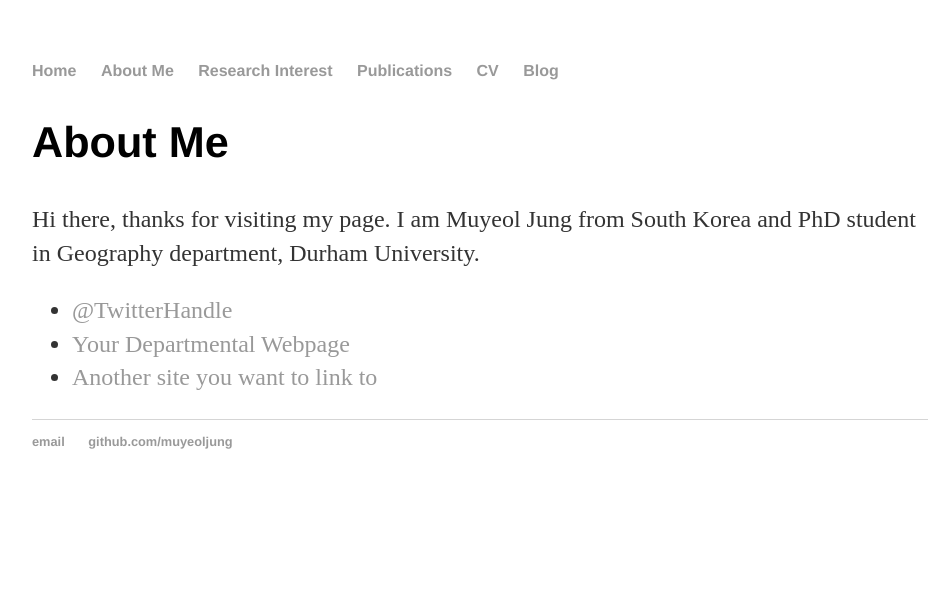
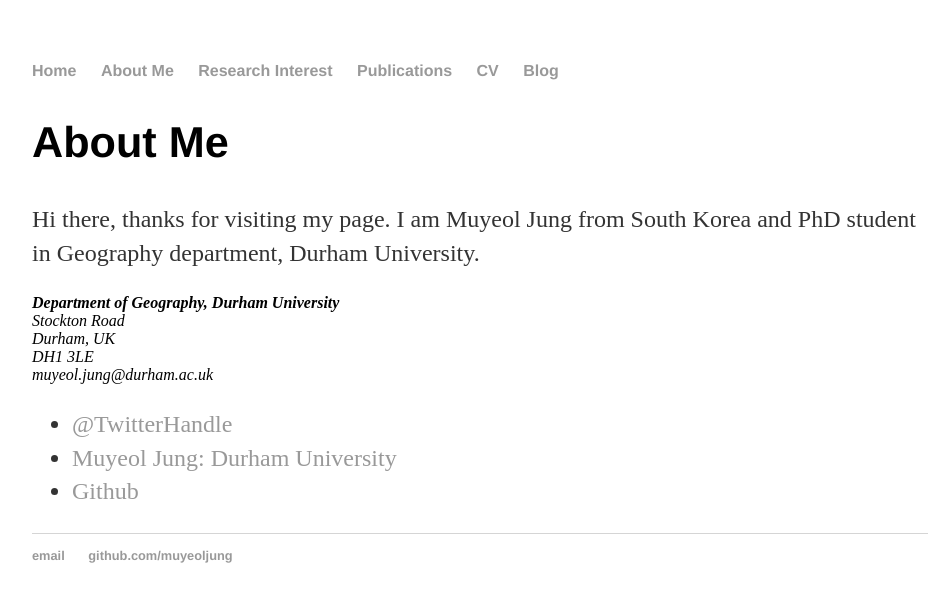
Before and after one commit to muyeoljung/muyeoljung.github.io, a Jekyll site: the page built from about/index.html, in a window 1280 px wide. Shown: the top 602 px of the page, without its empty margins (160-1107 px from the left). Built offline with Jekyll 4.4.1, drawn with Linux system fonts in a browser that asks for light colours.

Commit message:
Update index.html

```diff
--- a/about/index.html
+++ b/about/index.html
@@ -8,9 +8,17 @@
 			<p> Hi there, thanks for visiting my page.
 				I am Muyeol Jung from South Korea and PhD student in Geography department, Durham University.
 			</p>
+
+					<address>
+					<strong>Department of Geography, Durham University</strong><br>
+					Stockton Road<br>
+					Durham, UK<br>
+					DH1 3LE<br>
+					<span class="obfuscate">muyeol.jung@durham.ac.uk</span>
+					</address>
 			<ul class="contacts">
 				<li><a href="#">@TwitterHandle</a></li>
-				<li><a href="#">Your Departmental Webpage</a></li>
-				<li><a href="#">Another site you want to link to</a></li>
+				<li><a href="https://www.dur.ac.uk/research/directory/staff/?mode=staff&id=16647">Muyeol Jung: Durham University</a></li>
+				<li><a href="https://github.com/muyeoljung">Github</a></li>
 				</ul>
 		</div>
```
